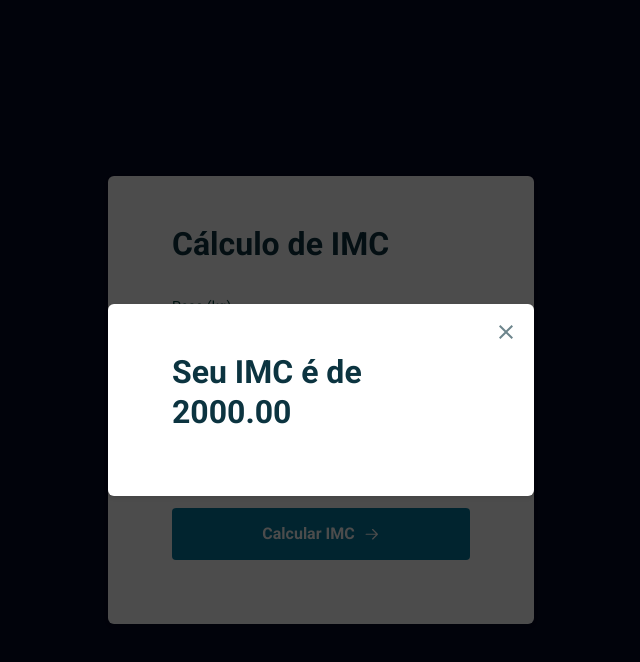
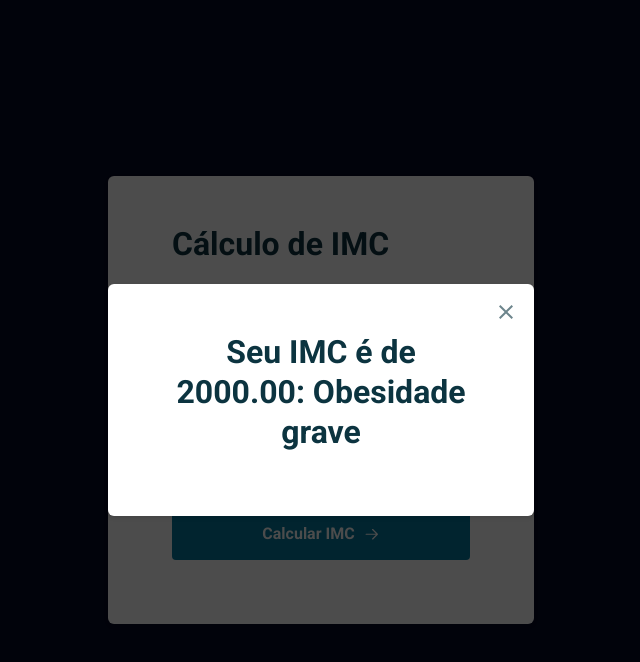
Before and after one commit to lucyanovidio/rocketseat-explorer, a plain HTML site: page nivel-05/stage/desafio-03/index.html in a window 1280 px wide. Both pictures are taken after typing "5", "5" into the empty fields and a click on the button "Calcular IMC". Shown: the whole page, without its empty margins (319-959 px from the left). Drawn offline with Linux system fonts and the light colour scheme.

Commit message:
:bug: fix: Corrigindo func. de classificação

```diff
--- a/nivel-05/stage/desafio-03/js/main.js
+++ b/nivel-05/stage/desafio-03/js/main.js
@@ -37,8 +37,8 @@ function handleSubmit(e) {
   inputHeight.value = "";
 }
 
-function displayResultMessage(result) {
-  const message = `Seu IMC é de ${result}`;
+function displayResultMessage(result, ranking) {
+  const message = `Seu IMC é de ${result}: ${ranking}`;
   modal.message.innerText = message;
   modal.open();
 }
--- a/nivel-05/stage/desafio-03/style.css
+++ b/nivel-05/stage/desafio-03/style.css
@@ -176,6 +176,10 @@ form button:hover {
   transform: scale(1.2);
 }
 
+.modal .title {
+  text-align: center;
+}
+
 /* ERROR ALERT */
 
 .error-alert.open {
```
